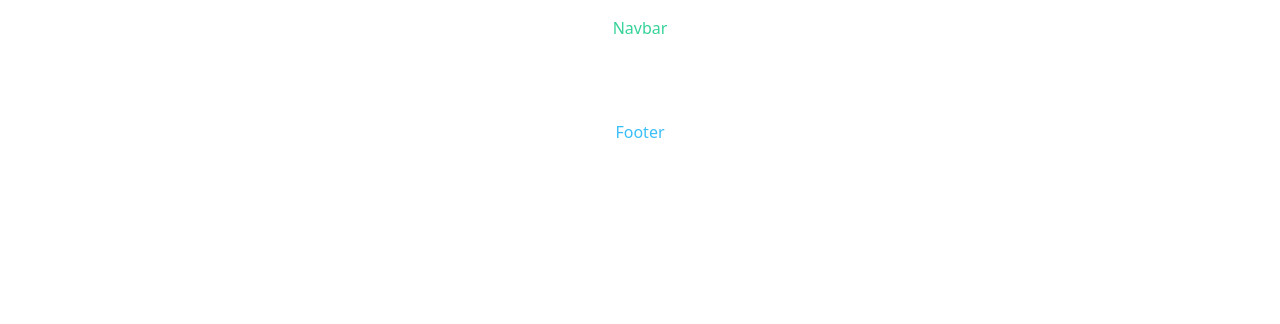
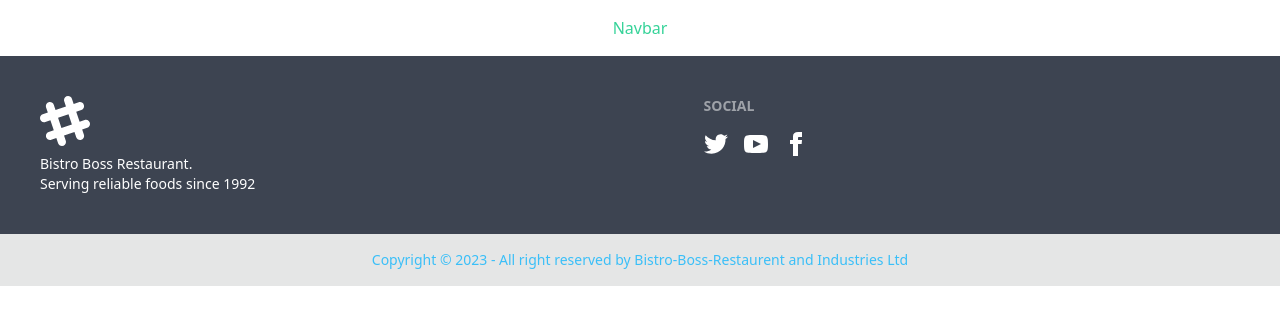
Before and after one commit to kabirshuvo/bistro-boss-restaurant, a React (Vite) app: page / in a window 1280 px wide. Shown: the top 324 px of the page. Built offline with nearby package versions, Linux system fonts and the light colour scheme.

Commit message:
Footer updated

```diff
--- a/src/pages/Shared/Footer.jsx
+++ b/src/pages/Shared/Footer.jsx
@@ -1,12 +1,74 @@
-
-
 const Footer = () => {
-    return (
+  return (
+    <div>
+      <footer className="footer p-10 bg-neutral text-neutral-content">
         <div>
-            <h3 className='text-center text-info
-             py-16'>Footer</h3>
+          <svg
+            width="50"
+            height="50"
+            viewBox="0 0 24 24"
+            xmlns="http://www.w3.org/2000/svg"
+            fillRule="evenodd"
+            clipRule="evenodd"
+            className="fill-current"
+          >
+            <path d="M22.672 15.226l-2.432.811.841 2.515c.33 1.019-.209 2.127-1.23 2.456-1.15.325-2.148-.321-2.463-1.226l-.84-2.518-5.013 1.677.84 2.517c.391 1.203-.434 2.542-1.831 2.542-.88 0-1.601-.564-1.86-1.314l-.842-2.516-2.431.809c-1.135.328-2.145-.317-2.463-1.229-.329-1.018.211-2.127 1.231-2.456l2.432-.809-1.621-4.823-2.432.808c-1.355.384-2.558-.59-2.558-1.839 0-.817.509-1.582 1.327-1.846l2.433-.809-.842-2.515c-.33-1.02.211-2.129 1.232-2.458 1.02-.329 2.13.209 2.461 1.229l.842 2.515 5.011-1.677-.839-2.517c-.403-1.238.484-2.553 1.843-2.553.819 0 1.585.509 1.85 1.326l.841 2.517 2.431-.81c1.02-.33 2.131.211 2.461 1.229.332 1.018-.21 2.126-1.23 2.456l-2.433.809 1.622 4.823 2.433-.809c1.242-.401 2.557.484 2.557 1.838 0 .819-.51 1.583-1.328 1.847m-8.992-6.428l-5.01 1.675 1.619 4.828 5.011-1.674-1.62-4.829z"></path>
+          </svg>
+          <p>
+            Bistro Boss Restaurant.
+            <br />
+            Serving reliable foods since 1992
+          </p>
         </div>
-    );
+        <div>
+          <span className="footer-title">Social</span>
+          <div className="grid grid-flow-col gap-4">
+            <a>
+              <svg
+                xmlns="http://www.w3.org/2000/svg"
+                width="24"
+                height="24"
+                viewBox="0 0 24 24"
+                className="fill-current"
+              >
+                <path d="M24 4.557c-.883.392-1.832.656-2.828.775 1.017-.609 1.798-1.574 2.165-2.724-.951.564-2.005.974-3.127 1.195-.897-.957-2.178-1.555-3.594-1.555-3.179 0-5.515 2.966-4.797 6.045-4.091-.205-7.719-2.165-10.148-5.144-1.29 2.213-.669 5.108 1.523 6.574-.806-.026-1.566-.247-2.229-.616-.054 2.281 1.581 4.415 3.949 4.89-.693.188-1.452.232-2.224.084.626 1.956 2.444 3.379 4.6 3.419-2.07 1.623-4.678 2.348-7.29 2.04 2.179 1.397 4.768 2.212 7.548 2.212 9.142 0 14.307-7.721 13.995-14.646.962-.695 1.797-1.562 2.457-2.549z"></path>
+              </svg>
+            </a>
+            <a>
+              <svg
+                xmlns="http://www.w3.org/2000/svg"
+                width="24"
+                height="24"
+                viewBox="0 0 24 24"
+                className="fill-current"
+              >
+                <path d="M19.615 3.184c-3.604-.246-11.631-.245-15.23 0-3.897.266-4.356 2.62-4.385 8.816.029 6.185.484 8.549 4.385 8.816 3.6.245 11.626.246 15.23 0 3.897-.266 4.356-2.62 4.385-8.816-.029-6.185-.484-8.549-4.385-8.816zm-10.615 12.816v-8l8 3.993-8 4.007z"></path>
+              </svg>
+            </a>
+            <a>
+              <svg
+                xmlns="http://www.w3.org/2000/svg"
+                width="24"
+                height="24"
+                viewBox="0 0 24 24"
+                className="fill-current"
+              >
+                <path d="M9 8h-3v4h3v12h5v-12h3.642l.358-4h-4v-1.667c0-.955.192-1.333 1.115-1.333h2.885v-5h-3.808c-3.596 0-5.192 1.583-5.192 4.615v3.385z"></path>
+              </svg>
+            </a>
+          </div>
+        </div>
+      </footer>
+      <footer className="footer footer-center p-4 bg-base-300 text-base-content">
+        <div className="text-center text-info">
+          <p>
+            Copyright © 2023 - All right reserved by Bistro-Boss-Restaurent and
+            Industries Ltd
+          </p>
+        </div>
+      </footer>
+    </div>
+  );
 };
 
 export default Footer;
```
